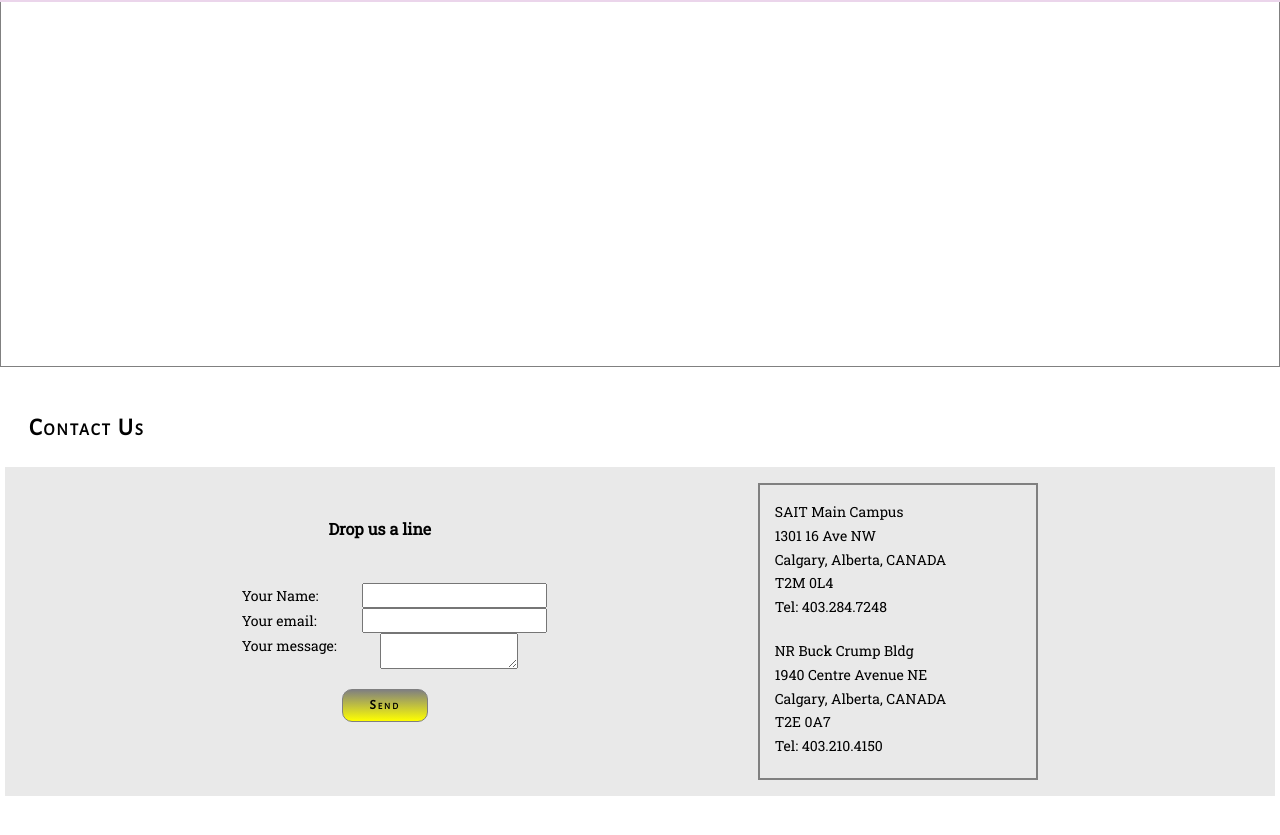
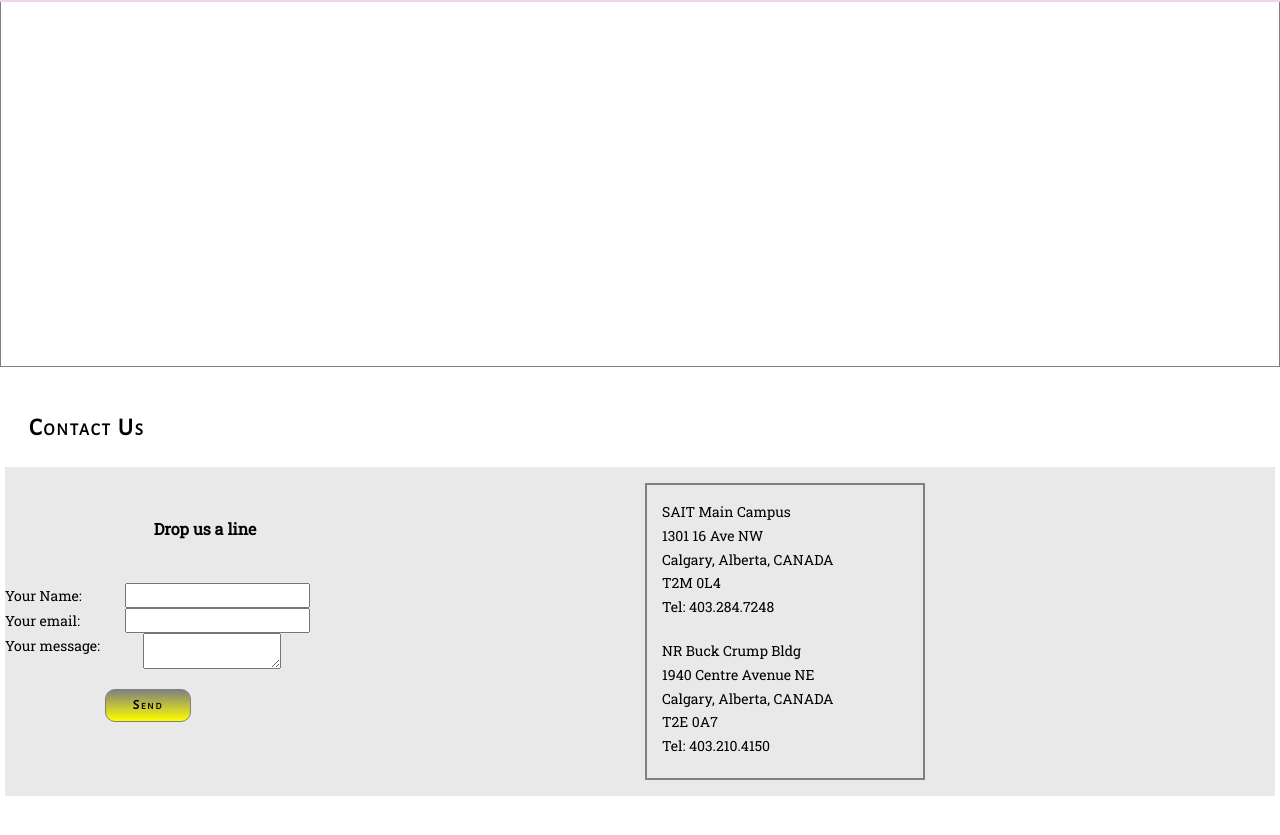
Before and after one commit to parvathys0311/Travel-Agency-Website, a plain HTML site: page index.html in a window 1280 px wide. Shown: the part 798-1633 px from the top of the page. Drawn offline with Linux system fonts and the light colour scheme.

Commit message:
contact form tweaks

```diff
--- a/main.css
+++ b/main.css
@@ -188,7 +188,7 @@ nav a:active {
 .box_contact {
     display: flex;
     flex-wrap: wrap;
-    justify-content: center;
+    /* justify-content: center; */
     background-color: rgb(233, 233, 233);
 }
 
@@ -208,6 +208,8 @@ nav a:active {
     flex-direction: column;
     margin-right: 15em ;
     margin-top:2em;
+
+    width: 50vh;
 
 }
 
@@ -254,6 +256,7 @@ nav a:active {
 
 .contact_form li {
     display:flex;
+    flex:auto;
     justify-content: flex-start;
 }
 
```
